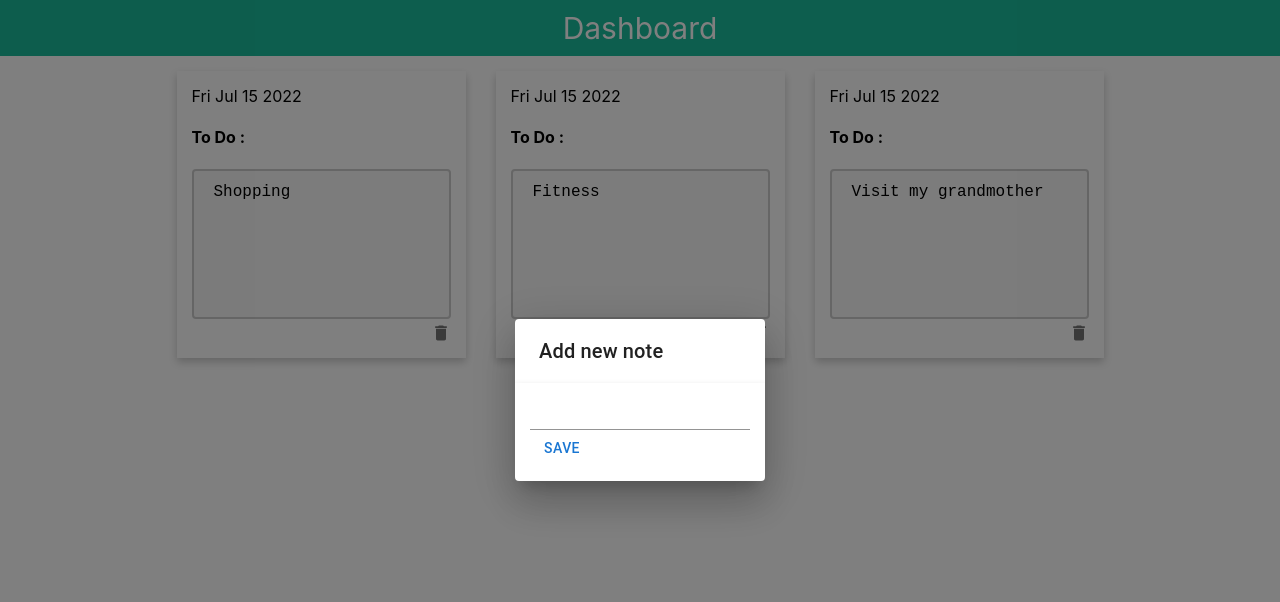
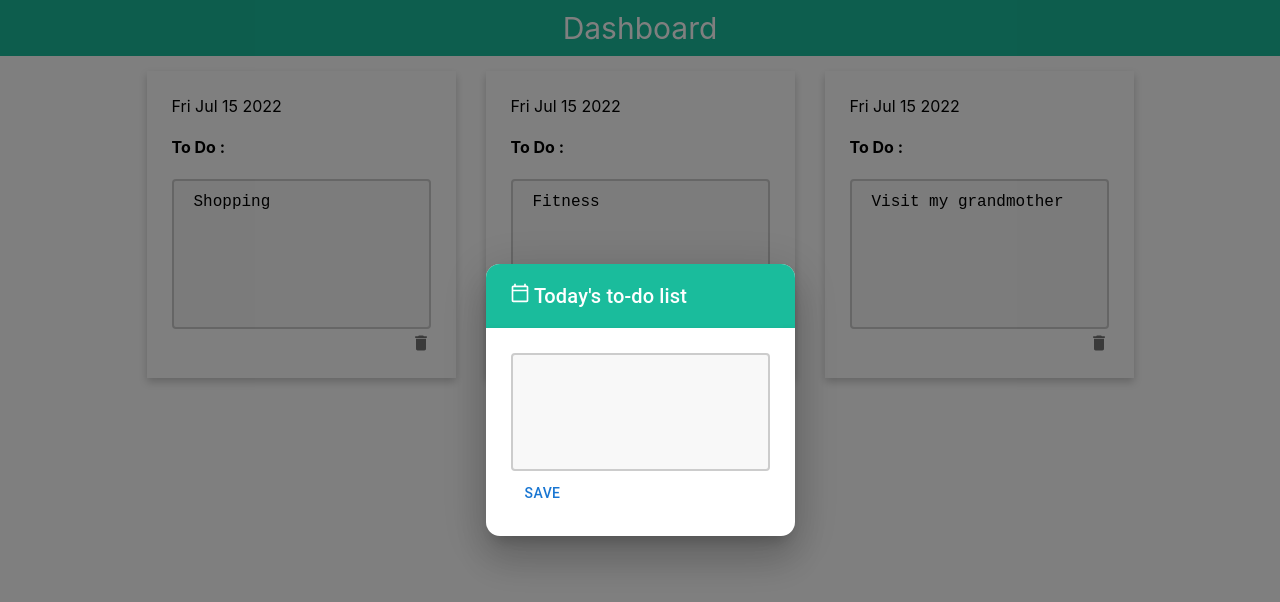
Before and after one commit to NatalijaKostovska/todo-notes-app, a React (Create React App) app: page / in a window 1280 px wide. Both pictures are taken after a click on the button "ADD NOTE". Shown: the top 602 px of the page. Built offline with nearby package versions, Linux system fonts and the light colour scheme.

Commit message:
update popup design

```diff
--- a/src/components/Card/styles.css
+++ b/src/components/Card/styles.css
@@ -1,7 +1,7 @@
 .card {
     box-shadow: 0 4px 8px 0 rgba(0, 0, 0, 0.2);
     transition: 0.3s;
-    padding: 15px;
+    padding: 25px;
 }
 
 .card:hover {
--- a/src/components/SimpleDialog/SimpleDialog.js
+++ b/src/components/SimpleDialog/SimpleDialog.js
@@ -1,6 +1,7 @@
 import * as React from 'react';
 import DialogTitle from '@mui/material/DialogTitle';
 import Dialog from '@mui/material/Dialog';
+import CalendarTodayOutlinedIcon from '@mui/icons-material/CalendarTodayOutlined';
 
 function SimpleDialog(props) {
     const { onClose, selectedValue, open, title, children } = props;
@@ -14,8 +15,11 @@ function SimpleDialog(props) {
     };
 
     return (
-        <Dialog onClose={handleClose} open={open}>
-            <DialogTitle>{title}</DialogTitle>
+        <Dialog onClose={handleClose} open={open} PaperProps={{ style: { borderRadius: 14 } }}>
+            <DialogTitle sx={{ background: '#1abc9c', color: 'white' }}>
+                <span style={{ paddingTop: '1px' }}><CalendarTodayOutlinedIcon fontSize='small' /></span>
+                <span> {title}</span>
+            </DialogTitle>
             <div>
                 {children}
             </div>
--- a/src/pages/Dashboard.js
+++ b/src/pages/Dashboard.js
@@ -2,7 +2,7 @@ import React, { useState } from 'react'
 import Card from '../components/Card/Card';
 import './styles.css';
 import Header from '../components/Header/Header';
-import { Button, Input } from '@mui/material';
+import { Button, Input, TextareaAutosize } from '@mui/material';
 import SimpleDialog from '../components/SimpleDialog/SimpleDialog';
 import empty from './../images/empty.png'
 function Dashboard() {
@@ -65,18 +65,18 @@ function Dashboard() {
             <SimpleDialog
                 open={open}
                 onClose={handleClose}
-                title={'Add new note'}
+                title={'Today\'s to-do list'}
             >
                 <div className="card">
                     <div className="container">
                         <form className='form'>
-                            <Input onChange={(e) => setValue(e.target.value)} />
+                            <TextareaAutosize minRows={5} maxRows={5} onChange={(e) => setValue(e.target.value)} />
                         </form>
                     </div>
                     <Button onClick={() => handleSave()}>Save</Button>
                 </div>
             </SimpleDialog>
-        </div>
+        </div >
 
     )
 }
```
